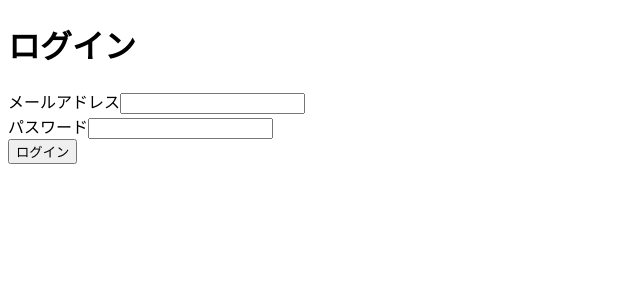
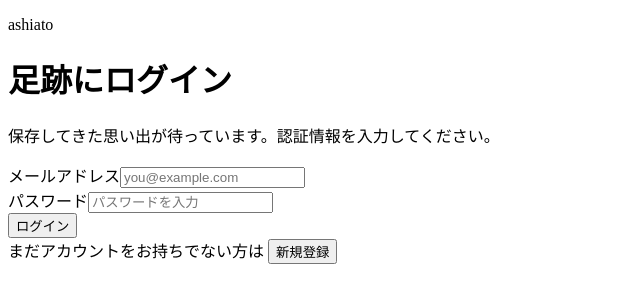
Before and after one commit to k-kanke/ashiato-frontend, a Next.js app: page /login in a window 1280 px wide. Shown: the top 302 px of the page, without its empty margins (0-640 px from the left). Built offline with nearby package versions, Linux system fonts and the light colour scheme.

Commit message:
fix: ログイン画面に新規登録機能を追加

```diff
--- a/src/api/auth.ts
+++ b/src/api/auth.ts
@@ -1,4 +1,9 @@
-import { AuthRequest, AuthResponse, ErrorResponse } from "@/types/api";
+import {
+  AuthResponse,
+  ErrorResponse,
+  LoginRequest,
+  RegisterRequest,
+} from '@/types/api';
 
 const API_BASE_URL = 'http://localhost:8080/v1/auth';
 
@@ -21,11 +26,11 @@ const fetchApi = async <T>(url: string, method: string, data?: object): Promise<
 };
 
 // POST /v1/auth/register
-export const register = (data: AuthRequest): Promise<AuthResponse> => {
+export const register = (data: RegisterRequest): Promise<AuthResponse> => {
   return fetchApi<AuthResponse>(`${API_BASE_URL}/register`, 'POST', data);
 };
 
 // POST /v1/auth/login
-export const login = (data: AuthRequest): Promise<AuthResponse> => {
+export const login = (data: LoginRequest): Promise<AuthResponse> => {
   return fetchApi<AuthResponse>(`${API_BASE_URL}/login`, 'POST', data);
 };
--- a/src/app/login/page.tsx
+++ b/src/app/login/page.tsx
@@ -1,73 +1,193 @@
 'use client';
 
-import React, { useState } from 'react';
+import React, { FormEvent, useMemo, useState } from 'react';
 import { useRouter } from 'next/navigation';
-import { login } from '@/api/auth';
+import { login, register } from '@/api/auth';
 import { useAuth } from '@/contexts/AuthContext';
-// import Link from 'next/link'; // Next.jsのルーティング用
+
+type AuthMode = 'login' | 'register';
+
+const headlineByMode: Record<AuthMode, string> = {
+  login: '足跡にログイン',
+  register: '新しい足跡を作成',
+};
+
+const descriptionByMode: Record<AuthMode, string> = {
+  login: '保存してきた思い出が待っています。認証情報を入力してください。',
+  register: '旅の記録を始めましょう。必要なのはメールアドレスとパスワードだけです。',
+};
 
 export default function LoginPage() {
+  const router = useRouter();
+  const { login: authLogin } = useAuth();
+
+  const [mode, setMode] = useState<AuthMode>('login');
+  const [username, setUsername] = useState('');
   const [email, setEmail] = useState('');
   const [password, setPassword] = useState('');
   const [error, setError] = useState<string | null>(null);
-  const router = useRouter();
-  const { login: authLogin } = useAuth(); // AuthContextのlogin関数
+  const [isSubmitting, setIsSubmitting] = useState(false);
 
-  const handleSubmit = async (e: React.FormEvent) => {
-    e.preventDefault();
+  const isRegisterMode = mode === 'register';
+  const headline = useMemo(() => headlineByMode[mode], [mode]);
+  const description = useMemo(() => descriptionByMode[mode], [mode]);
+
+  const handleModeSwitch = () => {
+    setMode(prev => (prev === 'login' ? 'register' : 'login'));
     setError(null);
+  };
+
+  const handleSubmit = async (event: FormEvent<HTMLFormElement>) => {
+    event.preventDefault();
+    setError(null);
+
+    if (isRegisterMode && username.trim().length < 3) {
+      setError('ユーザー名は3文字以上で入力してください。');
+      return;
+    }
+
+    setIsSubmitting(true);
+
     try {
-      // 1. GoバックエンドAPIを呼び出す
-      const response = await login({ email, password });
+      const response = isRegisterMode
+        ? await register({
+            username: username.trim(),
+            email,
+            password,
+          })
+        : await login({
+            email,
+            password,
+          });
 
-      // 2. 成功したらトークンをコンテキストとLocalStorageに保存
       authLogin(response.token);
-
-      // 3. メインの地図画面に遷移
       router.push('/map');
-    } catch (err: unknown) {
-      // 認証失敗やAPIエラー
+    } catch (err) {
       if (err instanceof Error) {
         setError(err.message);
       } else {
-        setError('ログインに失敗しました');
+        setError('処理に失敗しました。時間をおいて再度お試しください。');
       }
+    } finally {
+      setIsSubmitting(false);
     }
   };
 
   return (
-    <div className="flex justify-center items-center min-h-screen bg-gray-100">
-      <form onSubmit={handleSubmit} className="p-8 bg-white rounded shadow-md w-full max-w-sm">
-        <h1 className="text-2xl font-bold mb-6 text-center">ログイン</h1>
-        {error && <p className="text-red-500 mb-4">{error}</p>}
+    <div className="relative flex min-h-screen items-center justify-center overflow-hidden bg-[#05070f]">
+      <div
+        className="absolute inset-0 bg-gradient-to-br from-[#0b101f] via-[#151b36] to-[#05070f]"
+        aria-hidden
+      />
+      <div className="absolute -left-40 top-20 h-72 w-72 rounded-full bg-[#4654c9]/30 blur-3xl" aria-hidden />
+      <div className="absolute -right-32 bottom-0 h-80 w-80 rounded-full bg-[#23a6d5]/20 blur-3xl" aria-hidden />
 
-        <div className="mb-4">
-          <label className="block text-gray-700">メールアドレス</label>
+      <div className="relative z-10 w-[min(420px,90%)] space-y-8 rounded-2xl border border-white/5 bg-white/5 p-10 shadow-[0_25px_80px_rgba(0,0,0,0.35)] backdrop-blur-2xl">
+        <header className="text-center">
+          <p className="text-xs uppercase tracking-[0.35em] text-white/40">ashiato</p>
+          <h1 className="mt-4 text-3xl font-semibold text-white">{headline}</h1>
+          <p className="mt-3 text-sm text-white/60">{description}</p>
+        </header>
+
+        {error && (
+          <div
+            className="rounded-xl border border-red-500/30 bg-red-500/10 px-4 py-3 text-sm text-red-200"
+            role="alert"
+          >
+            {error}
+          </div>
+        )}
+
+        <form onSubmit={handleSubmit} className="space-y-5">
+          {isRegisterMode && (
+            <div className="space-y-2">
+              <label htmlFor="username" className="text-sm font-medium text-white/80">
+                ユーザー名
+              </label>
               <input
+                id="username"
+                type="text"
+                value={username}
+                minLength={3}
+                onChange={event => setUsername(event.target.value)}
+                autoComplete="username"
+                disabled={isSubmitting}
+                placeholder="例: ashiato_taro"
+                className="w-full rounded-xl border border-white/10 bg-white/5 px-4 py-3 text-sm text-white placeholder-white/35 outline-none transition focus:border-[#6f7dff] focus:ring-2 focus:ring-[#6f7dff]/40"
+              />
+            </div>
+          )}
+
+          <div className="space-y-2">
+            <label htmlFor="email" className="text-sm font-medium text-white/80">
+              メールアドレス
+            </label>
+            <input
+              id="email"
               type="email"
               value={email}
-            onChange={(e) => setEmail(e.target.value)}
-            className="w-full p-2 border border-gray-300 rounded mt-1"
+              onChange={event => setEmail(event.target.value)}
+              autoComplete="email"
+              disabled={isSubmitting}
+              placeholder="you@example.com"
+              className="w-full rounded-xl border border-white/10 bg-white/5 px-4 py-3 text-sm text-white placeholder-white/35 outline-none transition focus:border-[#6f7dff] focus:ring-2 focus:ring-[#6f7dff]/40"
               required
             />
           </div>
-        <div className="mb-6">
-          <label className="block text-gray-700">パスワード</label>
+
+          <div className="space-y-2">
+            <label htmlFor="password" className="text-sm font-medium text-white/80">
+              パスワード
+            </label>
             <input
+              id="password"
               type="password"
               value={password}
-            onChange={(e) => setPassword(e.target.value)}
-            className="w-full p-2 border border-gray-300 rounded mt-1"
+              onChange={event => setPassword(event.target.value)}
+              autoComplete={isRegisterMode ? 'new-password' : 'current-password'}
+              disabled={isSubmitting}
+              placeholder={isRegisterMode ? '8文字以上で設定してください' : 'パスワードを入力'}
+              className="w-full rounded-xl border border-white/10 bg-white/5 px-4 py-3 text-sm text-white placeholder-white/35 outline-none transition focus:border-[#6f7dff] focus:ring-2 focus:ring-[#6f7dff]/40"
+              minLength={isRegisterMode ? 8 : undefined}
               required
             />
           </div>
+
           <button
             type="submit"
-          className="w-full bg-blue-500 text-white p-2 rounded hover:bg-blue-600 transition duration-150"
+            disabled={isSubmitting}
+            className="w-full rounded-xl bg-gradient-to-r from-[#4654c9] via-[#5660ff] to-[#28b2f6] px-4 py-3 text-sm font-semibold text-white shadow-[0_20px_40px_rgba(70,84,201,0.35)] transition hover:brightness-110 disabled:cursor-not-allowed disabled:opacity-60"
           >
-          ログイン
+            {isRegisterMode ? (isSubmitting ? '作成中…' : 'アカウントを作成') : isSubmitting ? 'ログイン中…' : 'ログイン'}
           </button>
         </form>
+
+        <footer className="text-center text-sm text-white/60">
+          {isRegisterMode ? (
+            <>
+              すでにアカウントをお持ちですか？{' '}
+              <button
+                type="button"
+                onClick={handleModeSwitch}
+                className="font-semibold text-[#8ea2ff] transition hover:text-white"
+              >
+                ログインする
+              </button>
+            </>
+          ) : (
+            <>
+              まだアカウントをお持ちでない方は{' '}
+              <button
+                type="button"
+                onClick={handleModeSwitch}
+                className="font-semibold text-[#8ea2ff] transition hover:text-white"
+              >
+                新規登録
+              </button>
+            </>
+          )}
+        </footer>
+      </div>
     </div>
   );
 }
--- a/src/types/api.ts
+++ b/src/types/api.ts
@@ -4,9 +4,13 @@ export interface AuthResponse {
   token: string;
 }
 
-export interface AuthRequest {
+export interface LoginRequest {
   email: string;
   password: string;
+}
+
+export interface RegisterRequest extends LoginRequest {
+  username: string;
 }
 
 export interface ErrorResponse {
```
Lines whose indentation alone changed are shown as unchanged.
